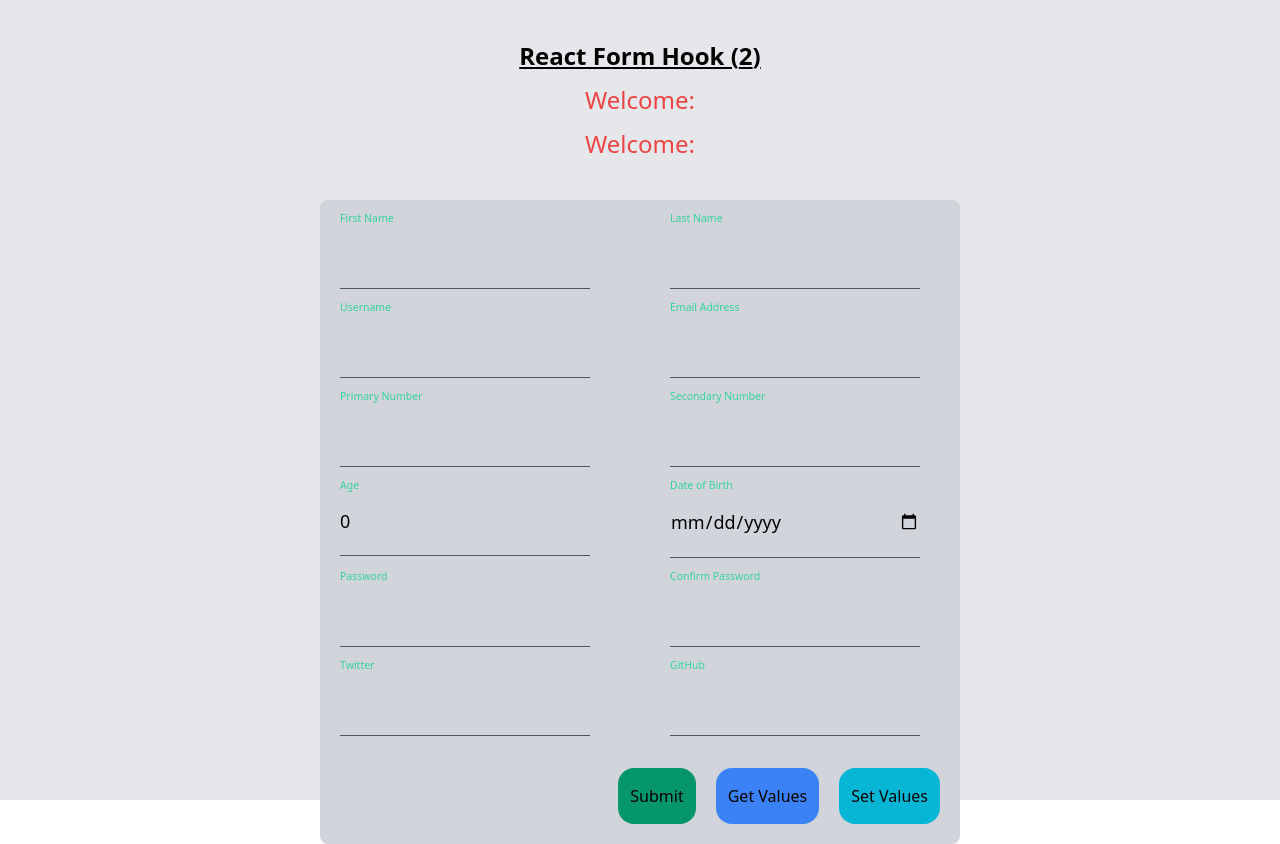
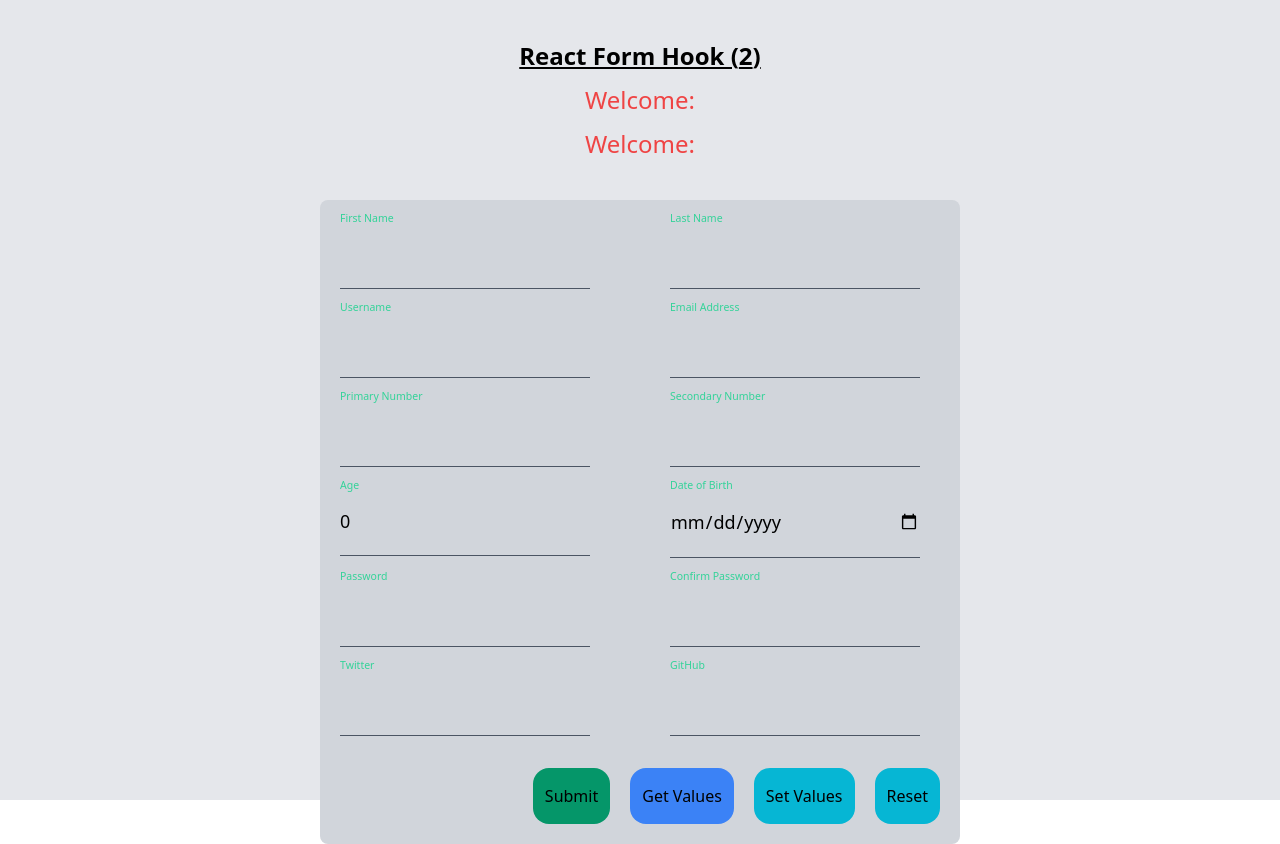
Before and after one commit to Root1-2/form-hook, a React (Vite) app: page / in a window 1280 px wide. Built offline with nearby package versions, Linux system fonts and the light colour scheme.

Commit message:
reset form

```diff
--- a/src/App.jsx
+++ b/src/App.jsx
@@ -1,6 +1,7 @@
 import Input from "./Input";
 import { useForm } from "react-hook-form";
 import { DevTool } from "@hookform/devtools";
+import { useEffect } from "react";
 
 let renderCount = 0;
 
@@ -13,6 +14,7 @@ function App() {
     watch,
     getValues,
     setValue,
+    reset,
   } = useForm({
     defaultValues: {
       uName: "",
@@ -38,7 +40,7 @@ function App() {
     isSubmitSuccessful,
   } = formState;
 
-  console.log(isSubmitting);
+  console.log(isSubmitting, isSubmitted, isSubmitSuccessful);
 
   function onSubmit(data) {
     console.log("Form Submitted", data);
@@ -73,6 +75,12 @@ function App() {
   function onError(errors) {
     console.log("Form Errors:", errors);
   }
+
+  useEffect(() => {
+    if (isSubmitSuccessful) {
+      reset();
+    }
+  }, [isSubmitSuccessful, reset]);
 
   return (
     <div className="h-screen bg-gray-200">
@@ -199,6 +207,13 @@ function App() {
               >
                 Set Values
               </button>
+              <button
+                type="button"
+                onClick={() => reset()}
+                className="rounded-2xl bg-cyan-500 px-3 py-4"
+              >
+                Reset
+              </button>
             </div>
           </div>
         </div>
```
